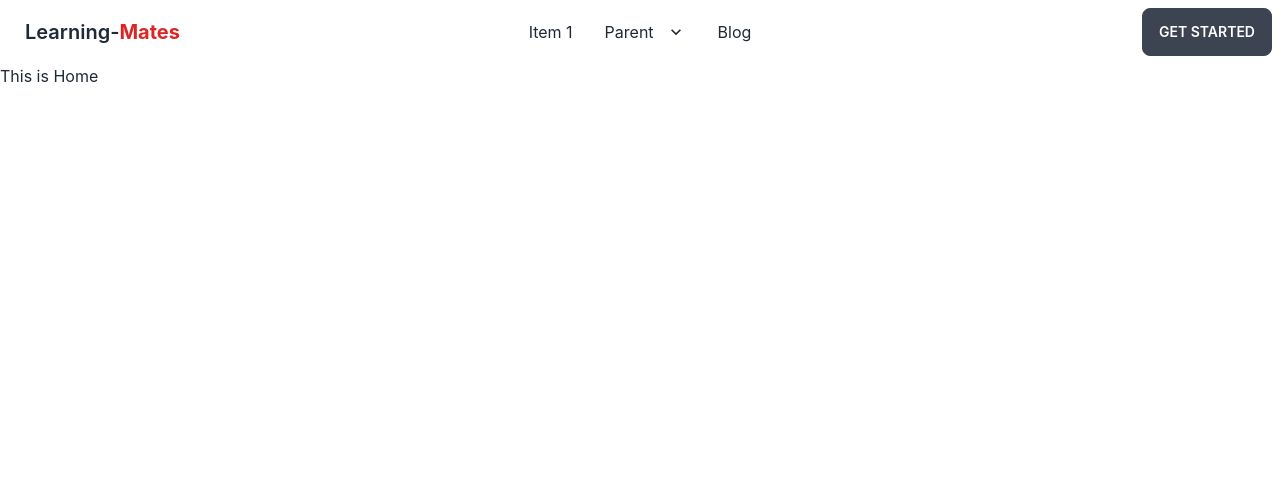
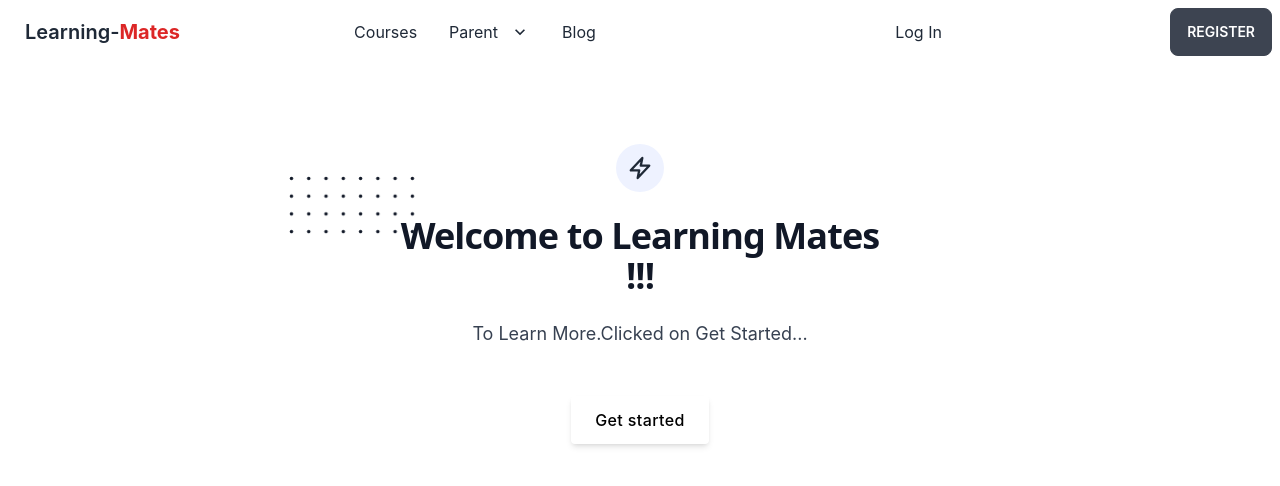
Before and after one commit to TajbeerAhamed/learning-mates-client, a React (Create React App) app: page / in a window 1280 px wide. Shown: the top 486 px of the page. Built offline with nearby package versions, Linux system fonts and the light colour scheme.

Commit message:
login form added

```diff
--- a/src/components/Header/Header.js
+++ b/src/components/Header/Header.js
@@ -29,7 +29,7 @@
   </div>
   <div className="navbar-center hidden lg:flex">
     <ul className="menu menu-horizontal p-0">
-      <li><Link>Item 1</Link></li>
+      <li><Link to={'/courses'}>Courses</Link></li>
       <li tabIndex={0}>
         <Link>
           Parent
@@ -44,7 +44,10 @@
     </ul>
   </div>
   <div className="navbar-end">
-    <Link className="btn">Get started</Link>
+    <Link to={'/login'}>Log In</Link>
+  </div>
+  <div className="navbar-end">
+    <Link className="btn">Register</Link>
   </div>
 </div>
         </div>
--- a/src/components/Home/Home.js
+++ b/src/components/Home/Home.js
@@ -3,7 +3,70 @@
 const Home = () => {
     return (
         <div>
-            <h2>This is Home</h2>
+            <div className="px-4 py-16 mx-auto sm:max-w-xl md:max-w-full lg:max-w-screen-xl md:px-24 lg:px-8 lg:py-20">
+      <div className="max-w-xl sm:mx-auto lg:max-w-2xl">
+        <div className="flex flex-col mb-16 sm:text-center sm:mb-0">
+          <a href="/" className="mb-6 sm:mx-auto">
+            <div className="flex items-center justify-center w-12 h-12 rounded-full bg-indigo-50">
+              <svg
+                className="w-10 h-10 text-deep-purple-accent-400"
+                stroke="currentColor"
+                viewBox="0 0 52 52"
+              >
+                <polygon
+                  strokeWidth="3"
+                  strokeLinecap="round"
+                  strokeLinejoin="round"
+                  fill="none"
+                  points="29 13 14 29 25 29 23 39 38 23 27 23"
+                />
+              </svg>
+            </div>
+          </a>
+          <div className="max-w-xl mb-10 md:mx-auto sm:text-center lg:max-w-2xl md:mb-12">
+            <h2 className="max-w-lg mb-6 font-sans text-3xl font-bold leading-none tracking-tight text-gray-900 sm:text-4xl md:mx-auto">
+              <span className="relative inline-block">
+                <svg
+                  viewBox="0 0 52 24"
+                  fill="currentColor"
+                  className="absolute top-0 left-0 z-0 hidden w-32 -mt-8 -ml-20 text-blue-gray-100 lg:w-32 lg:-ml-28 lg:-mt-10 sm:block"
+                >
+                  <defs>
+                    <pattern
+                      id="e77df901-b9d7-4b9b-822e-16b2d410795b"
+                      x="0"
+                      y="0"
+                      width=".135"
+                      height=".30"
+                    >
+                      <circle cx="1" cy="1" r=".7" />
+                    </pattern>
+                  </defs>
+                  <rect
+                    fill="url(#e77df901-b9d7-4b9b-822e-16b2d410795b)"
+                    width="52"
+                    height="24"
+                  />
+                </svg>
+                <span className="relative">Welcome</span>
+              </span>{' '}
+             to Learning Mates !!!
+            </h2>
+            <p className="text-base text-gray-700 md:text-lg">
+             To Learn More.Clicked on Get Started...
+            </p>
+          </div>
+          <div>
+            <a
+              href="/"
+              className="inline-flex items-center justify-center h-12 px-6 font-medium tracking-wide text-black transition duration-200 rounded shadow-md bg-deep-purple-accent-400 hover:bg-deep-purple-accent-700 focus:shadow-outline focus:outline-none"
+            >
+              Get started
+            </a>
+          </div>
+        </div>
+      </div>
+    </div>
         </div>
     );
 };
--- /dev/null
+++ b/src/components/LogIn/LogIn.js
@@ -0,0 +1,56 @@
+import React from 'react';
+
+const LogIn = () => {
+    return (
+        <div className="w-100 max-w-md p-4 rounded-md shadow sm:p-8 bg-gray-900 text-gray-100">
+	<h2 className="mb-3 text-3xl font-semibold text-center">Login to your account</h2>
+	<p className="text-sm text-center text-gray-400">Dont have account?
+		<a href="#" rel="noopener noreferrer" className="focus:underline hover:underline">Sign up here</a>
+	</p>
+	<div className="my-6 space-y-4">
+		<button aria-label="Login with Google" type="button" className="flex items-center justify-center w-full p-4 space-x-4 border rounded-md focus:ring-2 focus:ring-offset-1 border-gray-400 focus:ring-violet-400">
+			<svg xmlns="http://www.w3.org/2000/svg" viewBox="0 0 32 32" className="w-5 h-5 fill-current">
+				<path d="M16.318 13.714v5.484h9.078c-0.37 2.354-2.745 6.901-9.078 6.901-5.458 0-9.917-4.521-9.917-10.099s4.458-10.099 9.917-10.099c3.109 0 5.193 1.318 6.38 2.464l4.339-4.182c-2.786-2.599-6.396-4.182-10.719-4.182-8.844 0-16 7.151-16 16s7.156 16 16 16c9.234 0 15.365-6.49 15.365-15.635 0-1.052-0.115-1.854-0.255-2.651z"></path>
+			</svg>
+			<p>Login with Google</p>
+		</button>
+		<button aria-label="Login with GitHub" role="button" className="flex items-center justify-center w-full p-4 space-x-4 border rounded-md focus:ring-2 focus:ring-offset-1 border-gray-400 focus:ring-violet-400">
+			<svg xmlns="http://www.w3.org/2000/svg" viewBox="0 0 32 32" className="w-5 h-5 fill-current">
+				<path d="M16 0.396c-8.839 0-16 7.167-16 16 0 7.073 4.584 13.068 10.937 15.183 0.803 0.151 1.093-0.344 1.093-0.772 0-0.38-0.009-1.385-0.015-2.719-4.453 0.964-5.391-2.151-5.391-2.151-0.729-1.844-1.781-2.339-1.781-2.339-1.448-0.989 0.115-0.968 0.115-0.968 1.604 0.109 2.448 1.645 2.448 1.645 1.427 2.448 3.744 1.74 4.661 1.328 0.14-1.031 0.557-1.74 1.011-2.135-3.552-0.401-7.287-1.776-7.287-7.907 0-1.751 0.62-3.177 1.645-4.297-0.177-0.401-0.719-2.031 0.141-4.235 0 0 1.339-0.427 4.4 1.641 1.281-0.355 2.641-0.532 4-0.541 1.36 0.009 2.719 0.187 4 0.541 3.043-2.068 4.381-1.641 4.381-1.641 0.859 2.204 0.317 3.833 0.161 4.235 1.015 1.12 1.635 2.547 1.635 4.297 0 6.145-3.74 7.5-7.296 7.891 0.556 0.479 1.077 1.464 1.077 2.959 0 2.14-0.020 3.864-0.020 4.385 0 0.416 0.28 0.916 1.104 0.755 6.4-2.093 10.979-8.093 10.979-15.156 0-8.833-7.161-16-16-16z"></path>
+			</svg>
+			<p>Login with GitHub</p>
+		</button>
+		<button aria-label="Login with Twitter" role="button" className="flex items-center justify-center w-full p-4 space-x-4 border rounded-md focus:ring-2 focus:ring-offset-1 border-gray-400 focus:ring-violet-400">
+			<svg xmlns="http://www.w3.org/2000/svg" viewBox="0 0 32 32" className="w-5 h-5 fill-current">
+				<path d="M31.937 6.093c-1.177 0.516-2.437 0.871-3.765 1.032 1.355-0.813 2.391-2.099 2.885-3.631-1.271 0.74-2.677 1.276-4.172 1.579-1.192-1.276-2.896-2.079-4.787-2.079-3.625 0-6.563 2.937-6.563 6.557 0 0.521 0.063 1.021 0.172 1.495-5.453-0.255-10.287-2.875-13.52-6.833-0.568 0.964-0.891 2.084-0.891 3.303 0 2.281 1.161 4.281 2.916 5.457-1.073-0.031-2.083-0.328-2.968-0.817v0.079c0 3.181 2.26 5.833 5.26 6.437-0.547 0.145-1.131 0.229-1.724 0.229-0.421 0-0.823-0.041-1.224-0.115 0.844 2.604 3.26 4.5 6.14 4.557-2.239 1.755-5.077 2.801-8.135 2.801-0.521 0-1.041-0.025-1.563-0.088 2.917 1.86 6.36 2.948 10.079 2.948 12.067 0 18.661-9.995 18.661-18.651 0-0.276 0-0.557-0.021-0.839 1.287-0.917 2.401-2.079 3.281-3.396z"></path>
+			</svg>
+			<p>Login with Twitter</p>
+		</button>
+	</div>
+	<div className="flex items-center w-full my-4">
+		<hr className="w-full text-gray-400"/>
+		<p className="px-3 text-gray-400">OR</p>
+		<hr className="w-full text-gray-400"/>
+	</div>
+	<form novalidate="" action="" className="space-y-8 ng-untouched ng-pristine ng-valid">
+		<div className="space-y-4">
+			<div className="space-y-2">
+				<label for="email" className="block text-sm">Email address</label>
+				<input type="email" name="email" id="email" placeholder="leroy@jenkins.com" className="w-full px-3 py-2 border rounded-md border-gray-700 bg-gray-900 text-gray-100 focus:border-violet-400" />
+			</div>
+			<div className="space-y-2">
+				<div className="flex justify-between">
+					<label for="password" className="text-sm">Password</label>
+					<a rel="noopener noreferrer" href="#" className="text-xs hover:underline text-gray-400">Forgot password?</a>
+				</div>
+				<input type="password" name="password" id="password" placeholder="*****" className="w-full px-3 py-2 border rounded-md border-gray-700 bg-gray-900 text-gray-100 focus:border-violet-400" />
+			</div>
+		</div>
+		<button type="button" className="w-full px-8 py-3 font-semibold rounded-md bg-violet-400 text-gray-900">Sign in</button>
+	</form>
+</div>
+
+    );
+};
+
+export default LogIn;
--- /dev/null
+++ b/src/components/Register/Register.js
@@ -0,0 +1,11 @@
+import React from 'react';
+
+const Register = () => {
+    return (
+        <div>
+            <h2>This is Register</h2>
+        </div>
+    );
+};
+
+export default Register;
```
Also changed, not shown: src/App.js (+10 -0 lines).
